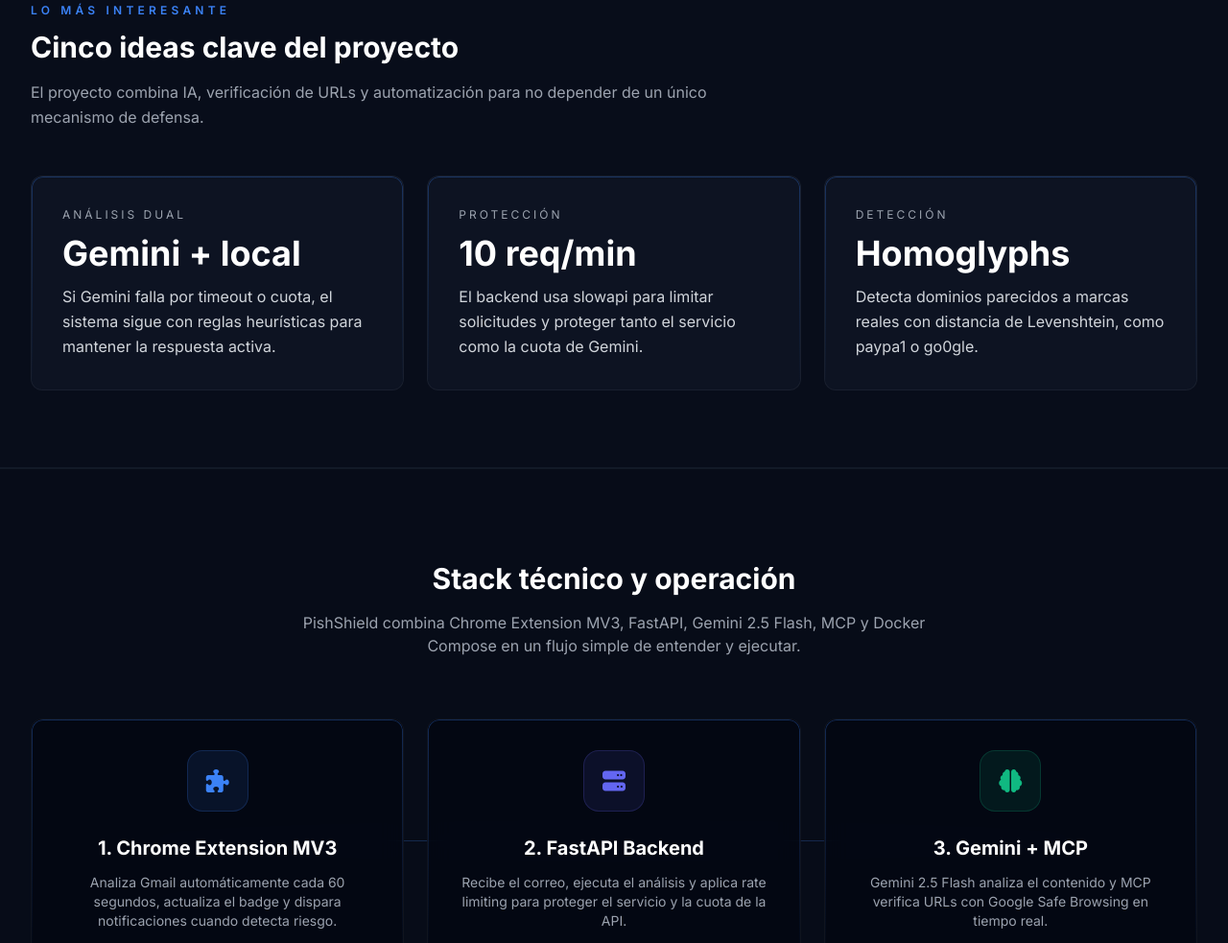
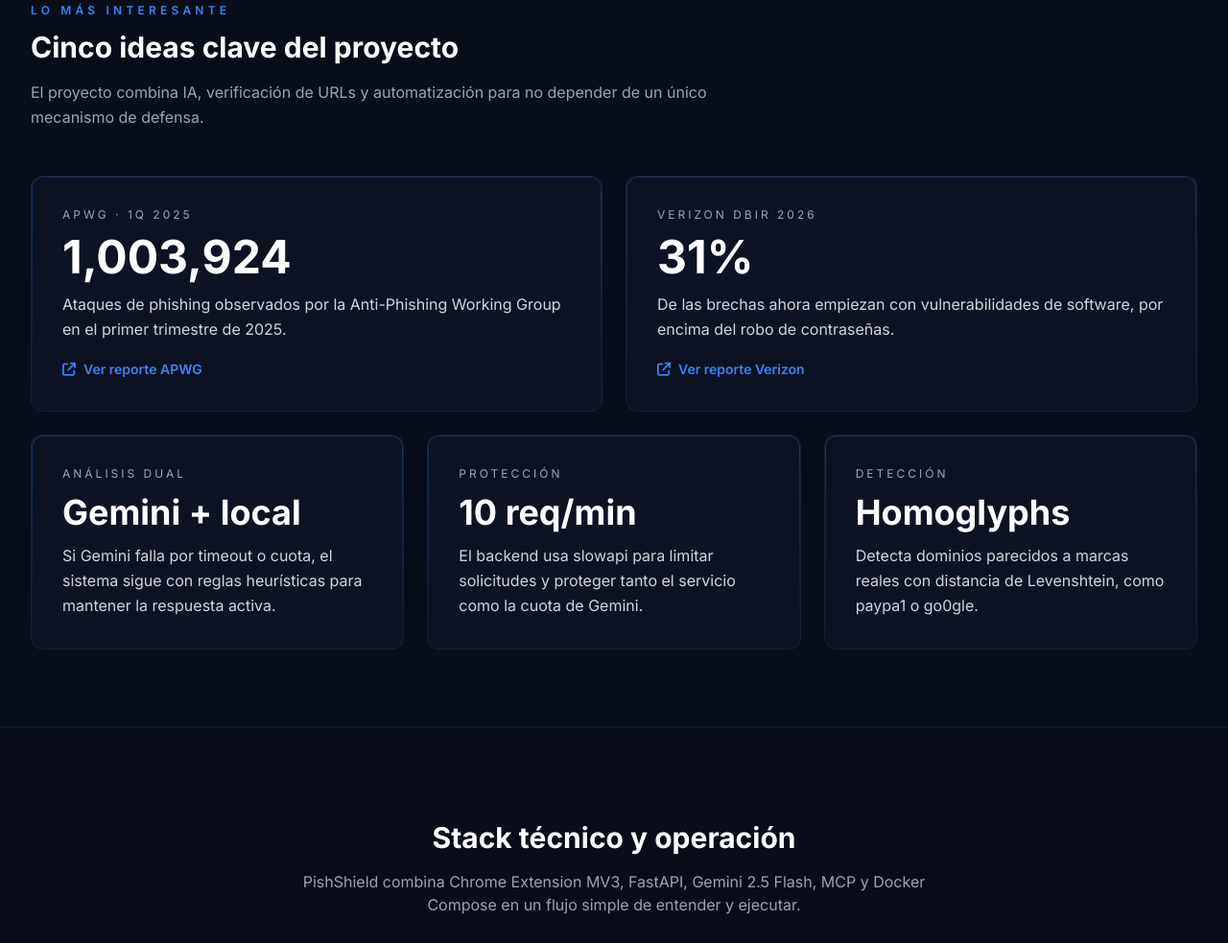
Before and after one commit to Joaquinmes18/GerenciaTIC, a plain HTML site: page index.html in a window 1280 px wide. Shown: the part 1205-2188 px from the top of the page at 96% size. Drawn offline with nearby package versions, Linux system fonts and the light colour scheme.

Commit message:
refactorizacion y adicion de cuadro estadistico

```diff
--- a/index.html
+++ b/index.html
@@ -125,7 +125,27 @@
                     <h2 class="text-3xl font-bold text-white mb-4">Cinco ideas clave del proyecto</h2>
                     <p class="text-gray-400 max-w-3xl leading-relaxed">El proyecto combina IA, verificación de URLs y automatización para no depender de un único mecanismo de defensa.</p>
                 </div>
+            </div>
 
+            <div class="grid grid-cols-1 lg:grid-cols-2 gap-6 mb-6">
+                <div class="glass-panel tech-border p-8 rounded-xl">
+                    <p class="text-xs uppercase tracking-[0.25em] text-gray-400 mb-3">APWG · 1Q 2025</p>
+                    <p class="text-5xl font-bold text-white mb-3">1,003,924</p>
+                    <p class="text-gray-300 leading-relaxed mb-4">Ataques de phishing observados por la Anti-Phishing Working Group en el primer trimestre de 2025.</p>
+                    <a href="https://docs.apwg.org/reports/apwg_trends_report_q1_2025.pdf" target="_blank" rel="noreferrer" class="inline-flex items-center gap-2 text-primary hover:text-blue-300 transition-colors text-sm font-semibold">
+                        <i class="fa-solid fa-arrow-up-right-from-square"></i>
+                        Ver reporte APWG
+                    </a>
+                </div>
+                <div class="glass-panel tech-border p-8 rounded-xl">
+                    <p class="text-xs uppercase tracking-[0.25em] text-gray-400 mb-3">Verizon DBIR 2026</p>
+                    <p class="text-5xl font-bold text-white mb-3">31%</p>
+                    <p class="text-gray-300 leading-relaxed mb-4">De las brechas ahora empiezan con vulnerabilidades de software, por encima del robo de contraseñas.</p>
+                    <a href="https://www.verizon.com/business/resources/reports/2026-dbir-data-breach-investigations-report.pdf" target="_blank" rel="noreferrer" class="inline-flex items-center gap-2 text-primary hover:text-blue-300 transition-colors text-sm font-semibold">
+                        <i class="fa-solid fa-arrow-up-right-from-square"></i>
+                        Ver reporte Verizon
+                    </a>
+                </div>
             </div>
 
             <div class="grid grid-cols-1 md:grid-cols-3 gap-6">
```
